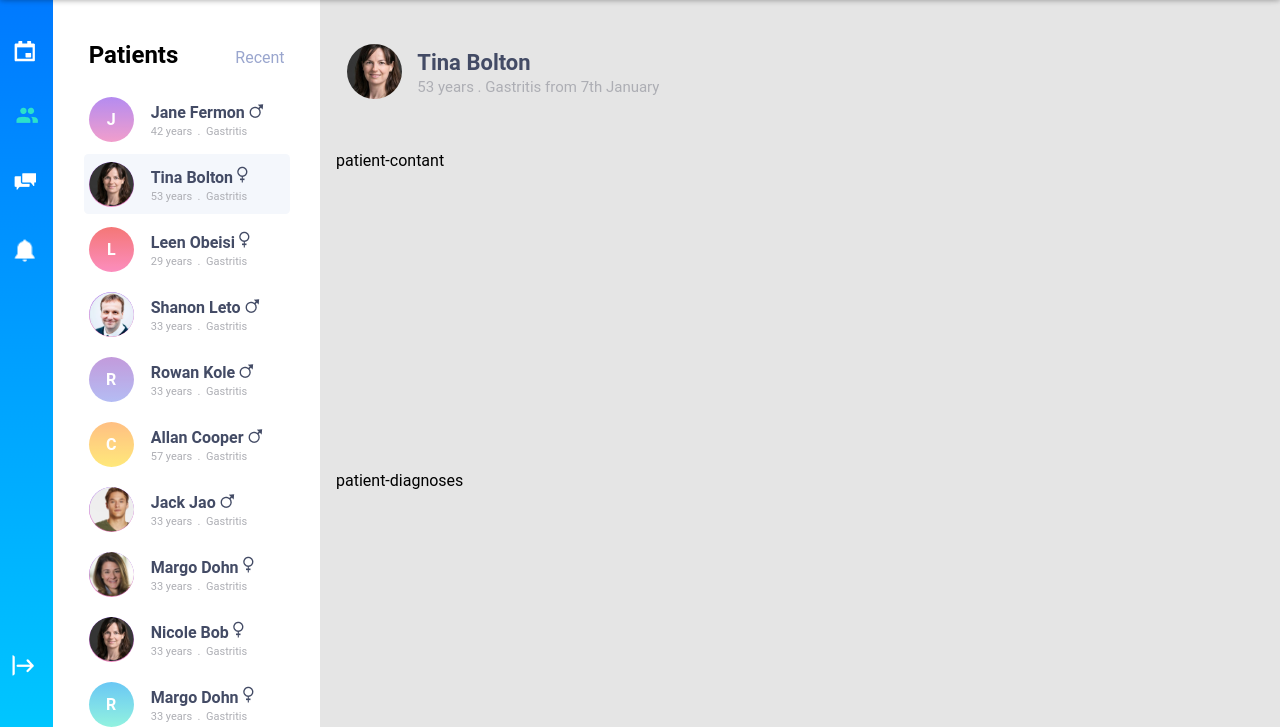
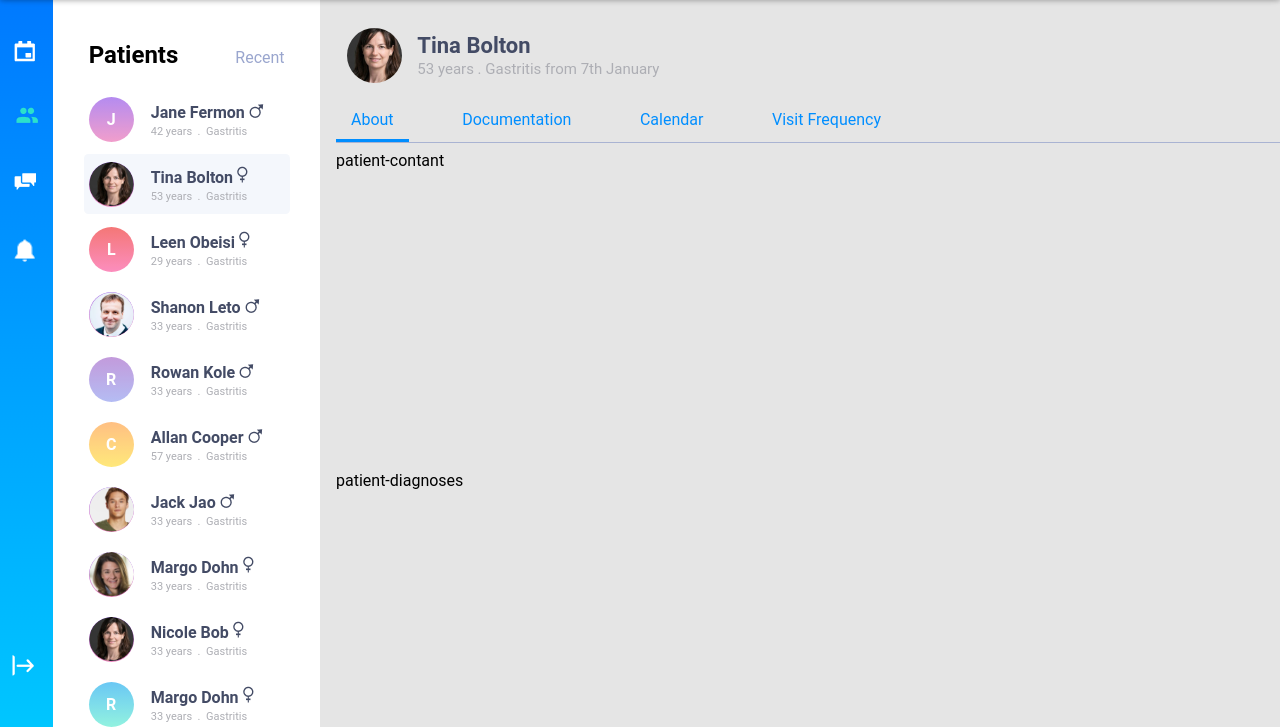
Before and after one commit to GodsonUI/challenge6-med-dashboard, a plain HTML site: page index.html in a window 1280 px wide. Shown: the part 73-800 px from the top of the page. Drawn offline with Linux system fonts and the light colour scheme.

Commit message:
Main patient info navigation fixed

```diff
--- a/css/stlye.css
+++ b/css/stlye.css
@@ -359,13 +359,12 @@ margin-bottom: 0;
 	height: 14rem;
 	padding-left: 1rem;
 	width: auto;
-	padding-top: 6.5rem;
+	padding-top: 5.5rem;
 }
 .top-title {
 	height: 5rem;
 	padding-left: .71rem;
 	width: auto;
-	/*background: black;*/
 	display: -webkit-flex;
 	display: -moz-flex;
 	display: -ms-flex;
@@ -395,6 +394,35 @@ margin-bottom: 0;
 .patient-sub-info p {
 	color: #ADAEB4;
 	font-size: 15px;
+}
+.top-navigation {
+	height: 3rem;
+	width: auto;
+	/*background: black;*/
+	border-bottom: 1px solid #A9B3D2;
+}
+.main-nav {
+	display: -webkit-flex;
+	display: -moz-flex;
+	display: -ms-flex;
+	display: -o-flex;
+	display: flex;
+	width: 35rem;
+	height: 100%;
+	justify-content: space-between;
+	align-content: stretch;
+}
+.main-nav li {
+	list-style: none;
+	padding: 15px;
+	color: #008EFF;
+	text-align: center;
+}
+.nav-active {
+	border-bottom: 3px solid #008EFF;
+}
+.main-nav li:hover {
+	cursor: pointer;
 }
 
 .patient-contant {
--- a/index.html
+++ b/index.html
@@ -853,11 +853,18 @@
 							<!-- Patient Avatar -->
 
 							<div class="patient-sub-info ml-15">
-								<h3 class="my-3">Tina Bolton</h3>
+								<h3 class="mb-2">Tina Bolton</h3>
 								<p>53 years . Gastritis from 7th January</p>
 							</div>
 						</div>
-						<div class="top-navigation"></div>
+						<div class="top-navigation mb-20">
+							<ul class="main-nav">
+								<li class="nav-active">About</li>
+								<li>Documentation</li>
+								<li>Calendar</li>
+								<li>Visit Frequency</li>
+							</ul>
+						</div>
 					</div>
 					<!-- Top main Section -->
 
```
